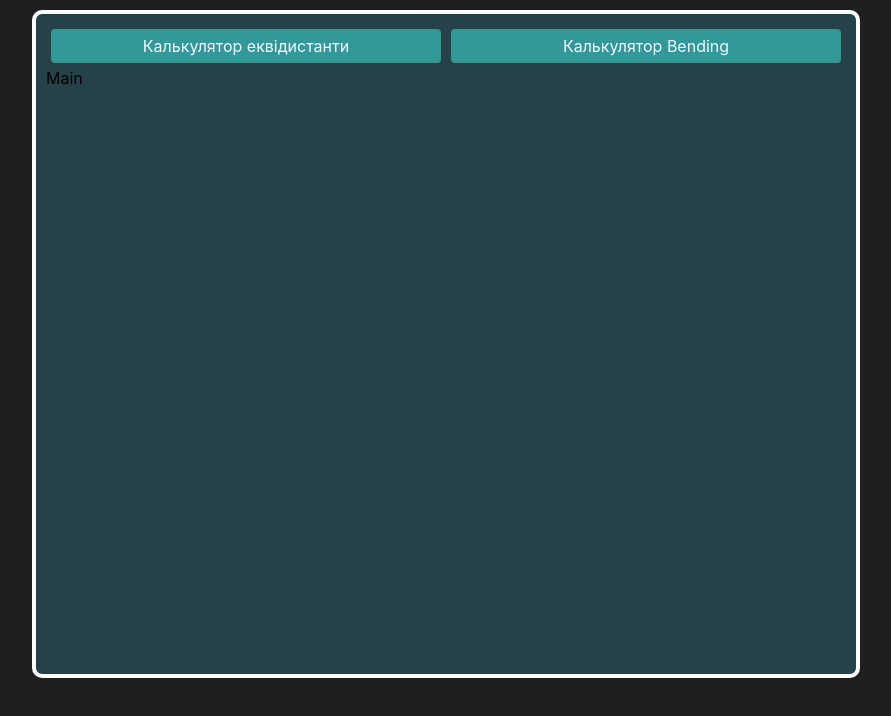
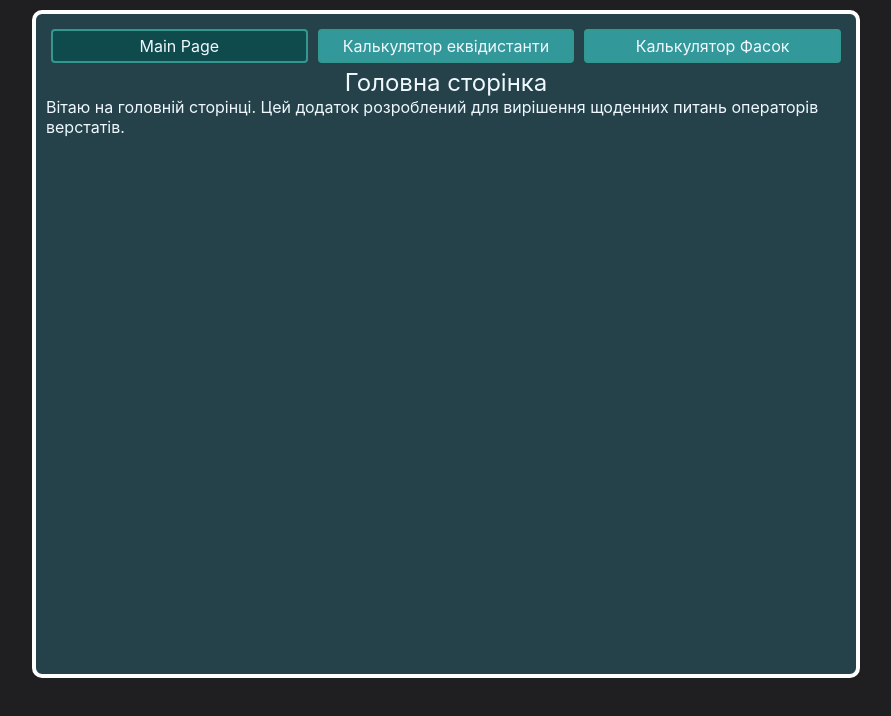
Before and after one commit to MichaelVoevudskiy/calculator_equidistant, a React (Create React App) app: page / in a window 1280 px wide. Shown: the top 716 px of the page, without its empty margins (194-1085 px from the left). Built offline with nearby package versions, Linux system fonts and the light colour scheme.

Commit message:
add chamfers

```diff
--- a/src/App.js
+++ b/src/App.js
@@ -4,8 +4,7 @@ import Navbar from './components/Navbar/Navbar.jsx';
 import Eq from './components/eq/Eq.jsx';
 import MainPage from './components/MainPage/MainPage.jsx';
 import { Route, BrowserRouter, Routes } from 'react-router-dom';
-import Bands from './components/Bands/Bands.jsx';
-
+import Сhamfers from './components/Сhamfers/Сhamfers.jsx';
 
 function App() {
   return (
@@ -14,7 +13,7 @@ function App() {
         <Navbar />
         <Routes>
           <Route path='' element={<MainPage />}/>
-          <Route path='/Bands' element={<Bands />}/>
+          <Route path='/Сhamfers' element={<Сhamfers />}/>
           <Route path='/Eq' element={<Eq />}/>
         </Routes>
       </div>
--- a/src/components/Bands/Bands.jsx
+++ /dev/null
@@ -1,7 +0,0 @@
-
-
-const Bands =()=>{
-    return(<div>Bends</div>)
-}
-
-export default Bands
--- a/src/components/MainPage/MainPage.jsx
+++ b/src/components/MainPage/MainPage.jsx
@@ -2,7 +2,11 @@
 
 const MainPage = () =>{
     return(
-        <div>Main</div>
+        <div className="mainPage">
+            <div className="title">Головна сторінка</div>
+            <div className="info">Вітаю на головній сторінці.
+            Цей додаток розроблений для вирішення щоденних питань операторів верстатів.</div>
+        </div>
     )
 }
 
--- a/src/components/Navbar/Navbar.css
+++ b/src/components/Navbar/Navbar.css
@@ -10,9 +10,21 @@
     justify-content: center;
   }
 
-  .Navbar{
+  .active{
+    color: aliceblue;
+    border: solid 2px #339990;
+    background-color: #0f4b4d;
+    padding: 5px;
+    text-decoration: none;
+    margin: 5px;
+    display: flex;
+    border-radius: 4px;
+    justify-content: center;
+  }
+
+ .Navbar{
     display: grid;
-    grid-template-columns: 1fr 1fr;
+    grid-template-columns: 1fr 1fr 1fr;
   }
 
   @media (max-width: 650px){
--- a/src/components/Navbar/Navbar.jsx
+++ b/src/components/Navbar/Navbar.jsx
@@ -2,9 +2,12 @@ import { NavLink } from 'react-router-dom';
 import './Navbar.css'
 
 const Navbar = () =>{
+
+  const st = navData => navData.isActive ? 'active' : 'menu'
     return <div className='Navbar'>
-        <NavLink to='/Eq' className='menu'>Калькулятор еквідистанти</NavLink>
-        <NavLink to='/Bands' className='menu'>Калькулятор Bending</NavLink>
+      <NavLink className='menu' to='/'>Main Page</NavLink>
+        <NavLink to='/Eq' className={st}>Калькулятор еквідистанти</NavLink>
+        <NavLink to='/Сhamfers' className={st}>Калькулятор Фасок</NavLink>
       </div>
 }
 
--- a/src/components/eq/Eq.jsx
+++ b/src/components/eq/Eq.jsx
@@ -1,5 +1,6 @@
 import React, { useState } from 'react';
 import '../eq/Eq.css'
+
 
 const Eq = () => {
   const [val, setVal] = useState('kontur')
@@ -26,7 +27,6 @@ const Eq = () => {
       if (a < 0) a = a * (-1)
       setRes(a);
     }
-
   }
 
   return (
@@ -62,6 +62,7 @@ const Eq = () => {
       <div className='ans'>
         <div>Встановіть нове значення еквідистанти  = {res} mm</div>
       </div>
+
     </div>
   )
 }
--- /dev/null
+++ b/src/components/Сhamfers/Сhamfers.jsx
@@ -0,0 +1,77 @@
+import React, { useState } from 'react';
+import СhamfersImg from './Сhamfers.png';
+import st from './Сhamfers.module.css'
+
+
+
+const Сhamfers = () => {
+
+    const [a, setA] = useState()
+    const [b, setB] = useState()
+    const [L, setL] = useState()
+    const [ans, setAns] = useState()
+
+    const calc = () => {
+
+        if (L === undefined || L === '') {
+            let ang = b / a
+            ang = (Math.atan(ang)) / 0.0174533
+            ang = Math.round(ang * 100) / 100
+            console.log("ans ang=" + ang)
+            setAns("ans ang=" + ang)
+            setL(ang)
+        }
+
+        if (a === undefined || a === '') {
+            let radians = L * (Math.PI / 180)
+            let calcA = Math.tan(radians)
+            calcA = Math.round(calcA * 100) / 100
+            calcA = calcA * b
+            console.log("ans A =" + calcA)
+            setAns("ans A =" + calcA)
+            setA(calcA)
+        }
+
+        if (b === undefined || b === '') {
+            let radians = L * (Math.PI / 180)
+            let calcB = Math.tan(radians)
+            calcB = Math.round(calcB * 100) / 100
+            calcB = calcB * a
+            console.log("ans B=" + calcB)
+            setAns("ans B=" + calcB)
+            setB(calcB)
+        }
+    }
+
+    return (
+        <div>
+            <div className="title">Розрахунок фасок</div>
+            <div className="info">Розрахунок фасок</div>
+            <div className={st.inp}>
+                <div className={st.dviimg}>
+                    <img src={СhamfersImg} alt="" />
+                </div>
+                <div className={st.datatext}>
+                    <div className={st.inpdata}>
+                        <div>A</div>
+                        <input type="number" className={st.inpdata} onChange={event => setA(event.target.value)} />
+                    </div>
+                    <div className={st.inpdata}>
+                        <div>B</div>
+                        <input type="number" className={st.inpdata} onChange={event => setB(event.target.value)} />
+                    </div>
+                    <div id='idl' className={st.inpdata}>
+                        <div>L</div>
+                        <input type="number" className={st.inpdata} onChange={event => setL(event.target.value)} />
+                    </div>
+                    <button className={st.bt} onClick={calc}>Calc</button>
+                </div>
+            </div>
+            <div className={st.inpdata}> A = {a} mm</div>
+            <div className={st.inpdata}> B = {b} mm</div>
+            <div className={st.inpdata}> L = {L} град.</div>
+        </div>
+    )
+}
+
+export default Сhamfers
--- /dev/null
+++ b/src/components/Сhamfers/Сhamfers.module.css
@@ -0,0 +1,31 @@
+.inp{
+    display: grid;
+    grid-template-columns: 2fr 1fr;
+}
+
+.dviimg img{
+    width: 90%;
+    height: 100%;
+    border-radius: 5px;
+}
+
+.inpdata{
+    color: aliceblue;
+    margin-left: 5px;
+    width: 93%;
+}
+
+.inpdata input{
+    height: 30px;
+    color: black;
+    text-align: center;
+    border-radius: 5px;
+}
+
+.bt{
+    width: 93%;
+    height: 30px;
+    margin-left: 5px;
+    margin-top: 20px;
+    border-radius: 15px;
+}
```
Also changed, not shown: src/components/Сhamfers/Сhamfers.png (added).
